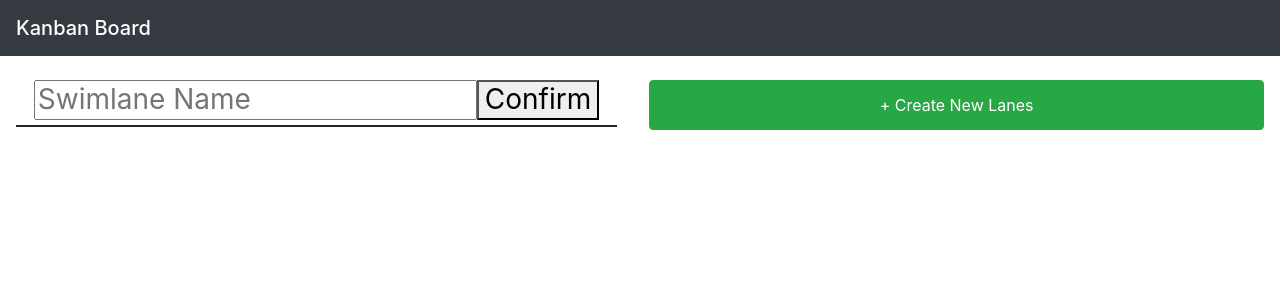
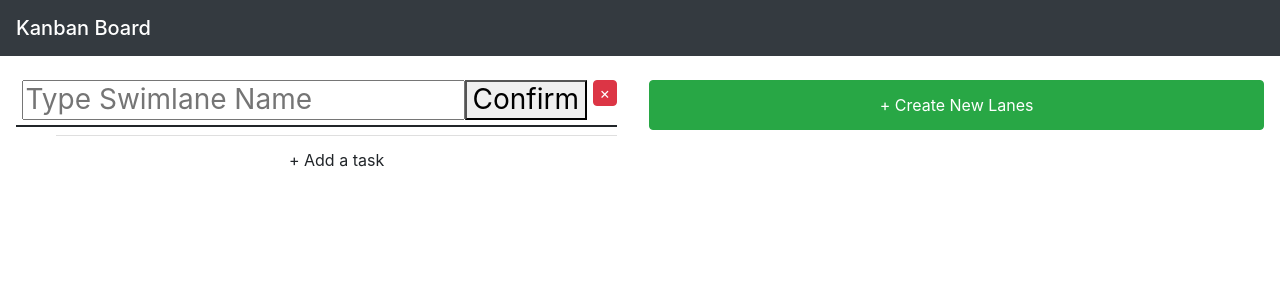
Before and after one commit to leoltl/kanban-board, a React (Create React App) app: page / in a window 1280 px wide. Shown: the top 300 px of the page. Built offline with nearby package versions, Linux system fonts and the light colour scheme.

Commit message:
solved swimlane id undefined bug

```diff
--- a/src/components/Board/BoardContainer.js
+++ b/src/components/Board/BoardContainer.js
@@ -6,7 +6,7 @@ class BoardContainer extends React.Component {
     super(props);
     this.state = {
       todos: null,
-      swimlanes: [{ swimlaneId: 1, title: "" }]
+      swimlanes: [{ swimlaneId: 0, title: "" }]
     };
   }
 
@@ -16,8 +16,8 @@ class BoardContainer extends React.Component {
     let swimlanes = window.localStorage.getItem("swimlanes");
     swimlanes = JSON.parse(swimlanes);
     if (swimlanes === null) {
-      this.updateLocalStorage([{ swimlaneId: 1, title: "" }], "swimlanes");
-      this.setState({ swimlanes: [{ swimlaneId: 1, title: "" }] });
+      this.updateLocalStorage([{ swimlaneId: 0, title: "" }], "swimlanes");
+      this.setState({ swimlanes: [{ swimlaneId: 0, title: "" }] });
     } else {
       this.setState({ todos: todos, swimlanes: swimlanes });
     }
--- a/src/components/Board/BoardView.js
+++ b/src/components/Board/BoardView.js
@@ -22,7 +22,6 @@ class BoardView extends React.Component {
 
   renderSwimLane = _swimlanes => {
     let lanes = _swimlanes.map(swimlane => {
-      console.log(swimlane);
       return (
         <React.Fragment>
           <SwimLaneContainer
@@ -47,7 +46,6 @@ class BoardView extends React.Component {
         </button>
       </React.Fragment>
     );
-    console.log(lanes);
     return lanes;
   };
 }
--- a/src/components/SwimLane/SwimLane.js
+++ b/src/components/SwimLane/SwimLane.js
@@ -6,7 +6,14 @@ class SwimLane extends React.Component {
   render() {
     return (
       <div className="SwimLane" key={this.props.swimlaneId}>
+        <button
+          className="btn btn-danger btn-small"
+          onClick={() => this.props.handleRemoveTask(this.props.task.id)}
+        >
+          &times;
+        </button>
         <h3>{this.emptyTitle(this.props.title)}</h3>
+
         <ul className="list-group-flush">
           {this.returnTasksli(this.props.todos)}
           {this.createTaskPrompt(this.props.swimlaneId)}
@@ -22,10 +29,12 @@ class SwimLane extends React.Component {
           <input
             type="text"
             name="title"
-            placeholder="Swimlane Name"
+            placeholder="Type Swimlane Name"
             onChange={e => this.props.handleInput(e)}
           />
-          <button onClick={this.props.handleSubmit}>Confirm</button>
+          <button type="submit" onClick={this.props.handleSubmit}>
+            Confirm
+          </button>
         </React.Fragment>
       );
     } else {
@@ -34,6 +43,7 @@ class SwimLane extends React.Component {
   };
 
   createTaskPrompt = statusId => {
+    console.log(statusId);
     if (!statusId) {
       return (
         <li className="list-group-item">
--- a/src/components/SwimLane/SwimLaneContainer.js
+++ b/src/components/SwimLane/SwimLaneContainer.js
@@ -7,7 +7,6 @@ class SwimLaneContainer extends React.Component {
   }
 
   render() {
-    console.log(this.state);
     return (
       <React.Fragment>
         <SwimLane
```
